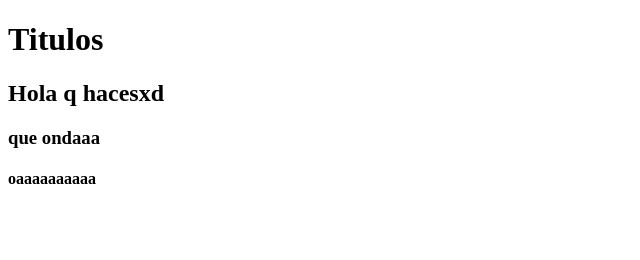
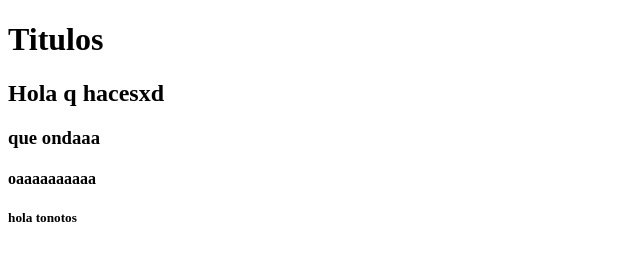
Before and after one commit to Killernico/hello-world-git-, a plain HTML site: page index.html in a window 1280 px wide. Shown: the full height of the page, 0-640 px from the left. Drawn offline with Linux system fonts and the light colour scheme.

Commit message:
se agrego un hola tonotos

```diff
--- a/index.html
+++ b/index.html
@@ -11,5 +11,6 @@
         <h2>Hola q hacesxd</h2>
         <h3>que ondaaa</h3>
         <h4>oaaaaaaaaaa</h4>
+        <h5>hola tonotos</h5>
     </body>
 </html>
```
